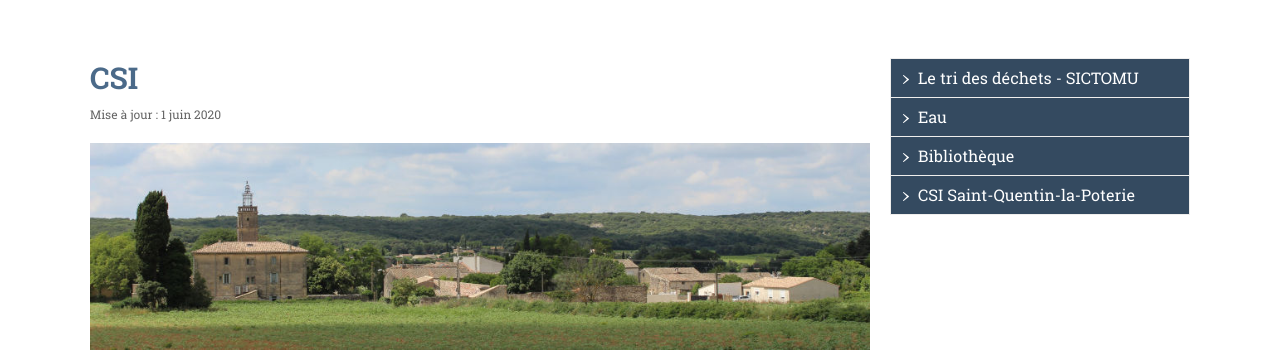
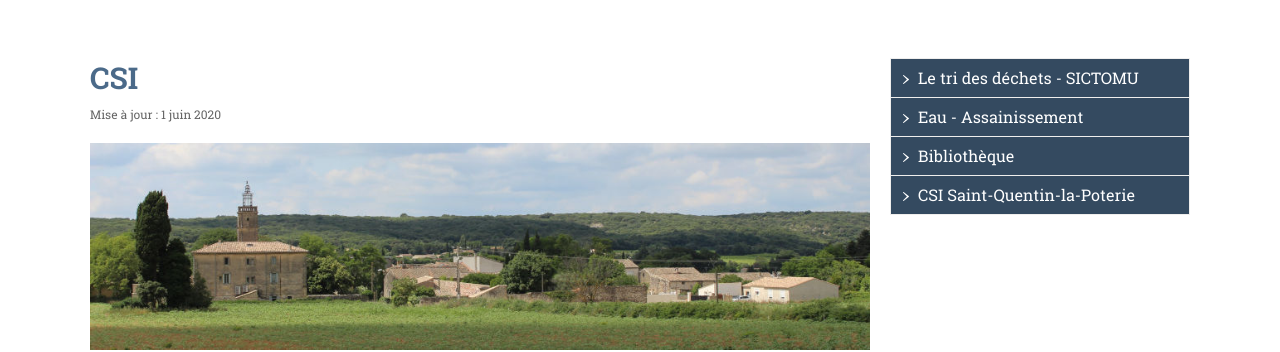
Before and after one commit to Flaux-Village/flaux-village.github.io, a Jekyll site: the page built from csi.md, in a window 1280 px wide. Shown: the part 269-621 px from the top of the page. Built offline with Jekyll 4.4.1, drawn with Linux system fonts in a browser that asks for light colours; our own code applies the rules of GitHub Pages for plain Markdown files.

Commit message:
Update csi.md

```diff
--- a/csi.md
+++ b/csi.md
@@ -11,7 +11,7 @@ description_illustration: La Mairie de Flaux.
 menu_secondaire:
 - titre: Le tri des déchets - SICTOMU
   addresse: /dechets.html
-- titre: Eau
+- titre: Eau - Assainissement
   addresse: /eau.html
 - titre: Bibliothèque
   addresse: /bibliotheque.html
```
